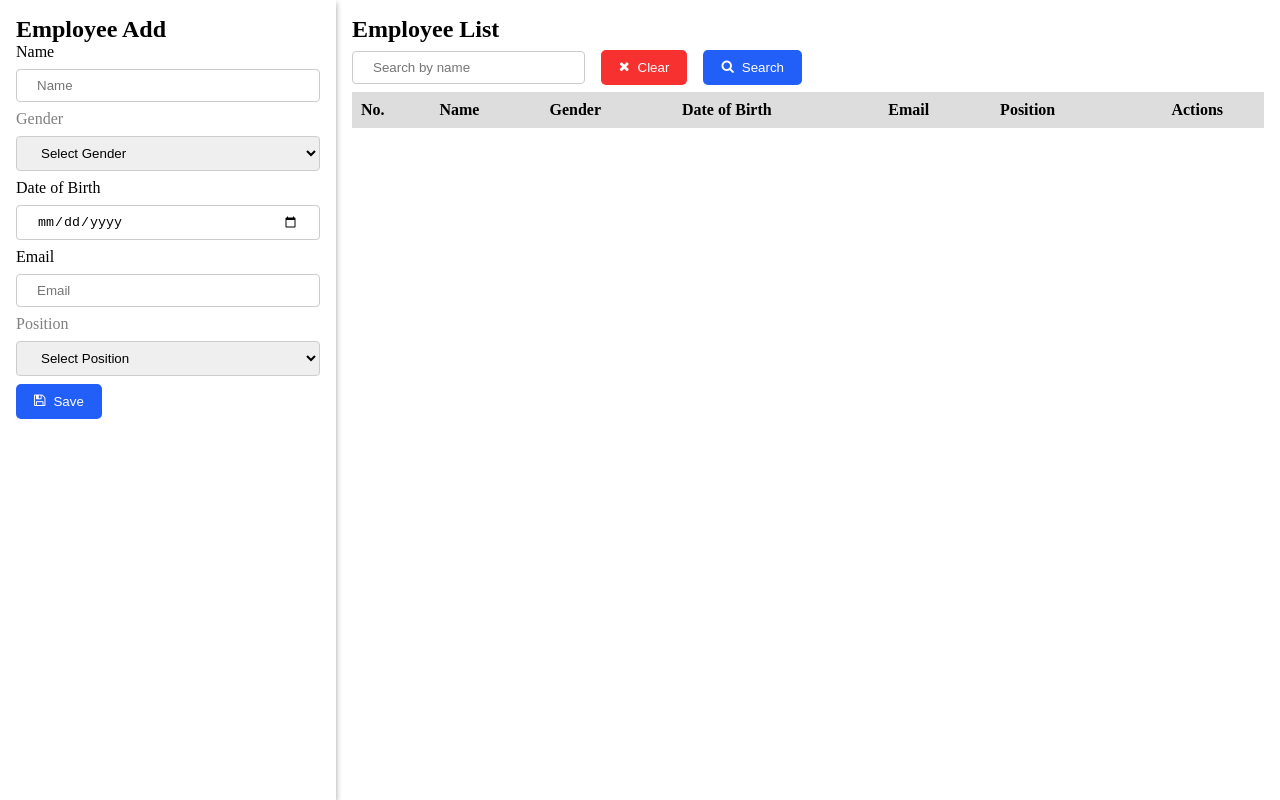
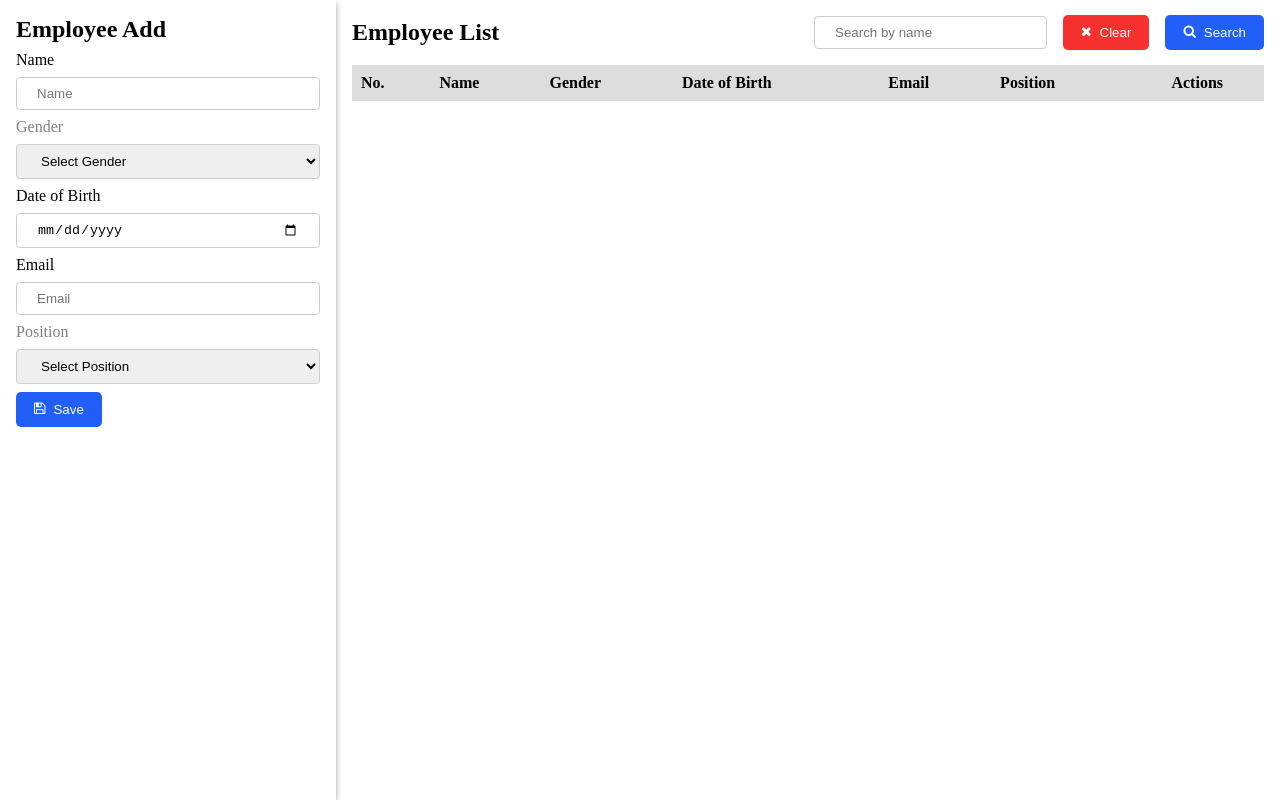
Before and after one commit to hasse0303/simple-crud-html-css-js, a plain HTML site: page index.html in a window 1280 px wide. Drawn offline with Linux system fonts and the light colour scheme.

Commit message:
Move search form to the top

```diff
--- a/index.html
+++ b/index.html
@@ -11,7 +11,7 @@
   <body onload="getEmployee()">
     <div class="container">
       <div class="emp-form">
-        <h2>Employee Add</h2>
+        <h2 style="padding-bottom: .5rem;">Employee Add</h2>
         <form
           onsubmit="event.preventDefault();onFormSubmit();"
           autocomplete="off"
@@ -55,11 +55,13 @@
         </form>
       </div>
       <div class="emp-list">
-        <h2>Employee List</h2>
-        <div style="width: 450px; display: flex; justify-content: center; align-items: center; gap: 1rem;">
-          <input type="text" id="searchName" placeholder="Search by name"/>
-          <button class="btn-clear" onclick="clearSearch()"><i class="fa fa-remove" aria-hidden="true"></i>Clear</button>
-          <button class="btn-search" onclick="search(searchName.value)"><i class="fa fa-search"></i>Search</button>
+        <div class="header">
+          <h2>Employee List</h2>
+          <div style="width: 450px; display: flex; justify-content: center; align-items: center; gap: 1rem;">
+            <input type="text" id="searchName" placeholder="Search by name"/>
+            <button class="btn-clear" onclick="clearSearch()"><i class="fa fa-remove" aria-hidden="true"></i>Clear</button>
+            <button class="btn-search" onclick="search(searchName.value)"><i class="fa fa-search"></i>Search</button>
+          </div>
         </div>
         <table class="list" id="table">
             <thead>
--- a/style.css
+++ b/style.css
@@ -16,7 +16,14 @@
 
 .emp-list {
     padding: 1rem;
+    padding-top: 0.5rem;
     flex: 75;
+}
+.header {
+    display: flex;
+    justify-content: space-between;
+    align-items: center;
+    margin-bottom: .5rem;
 }
 body > table{
     width: 80%;
```
